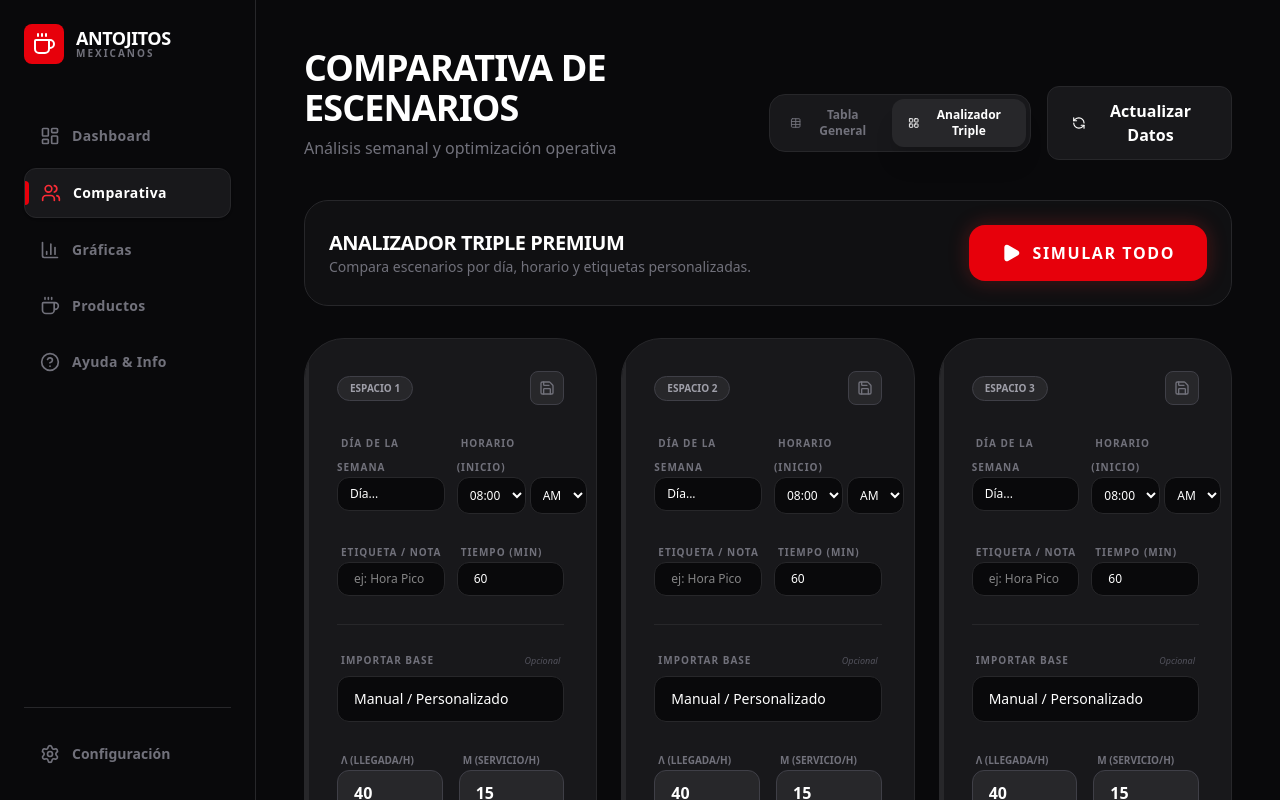
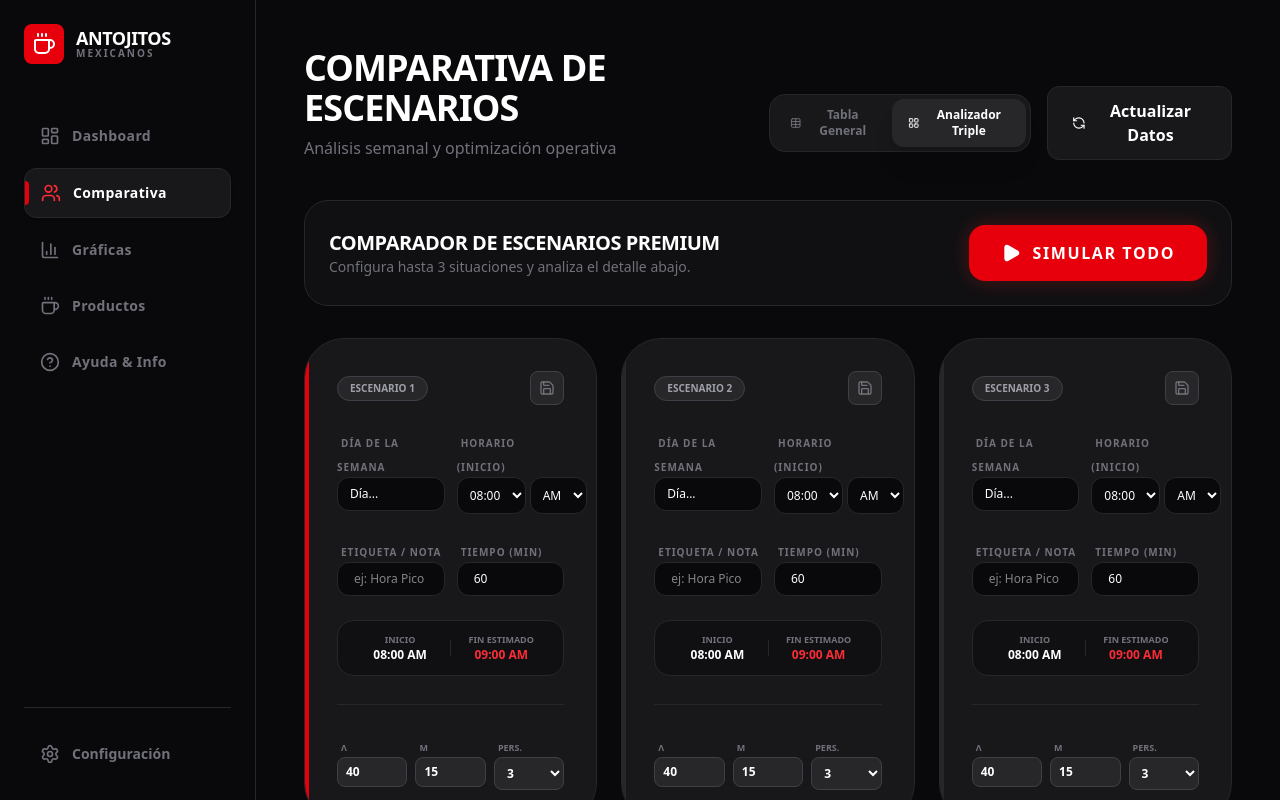
Before and after one commit to AlexLC642/AntojitosMexicanos, a Next.js app: page /comparison in a window 1280 px wide. Built offline with nearby package versions, Linux system fonts and the light colour scheme.

Commit message:
rediseño de comparativa

```diff
--- a/components/TripleComparison.tsx
+++ b/components/TripleComparison.tsx
@@ -3,7 +3,7 @@
 
 import React, { useState } from 'react';
 import { useSimulationStore } from '@/store/useSimulationStore';
-import { Play, Save, Trash2, Users, Clock, Timer, Percent, ChevronDown } from 'lucide-react';
+import { Play, Save, Clock, Timer, Percent } from 'lucide-react';
 import { cn } from '@/lib/utils';
 import { useTheme } from '@/hooks/useTheme';
 import { HourlyBreakdown } from './HourlyBreakdown';
@@ -20,6 +20,25 @@ export function TripleComparison() {
 
   const theme = useTheme();
   const [savingIndex, setSavingIndex] = useState<number | null>(null);
+  const [activeTab, setActiveTab] = useState<number>(0);
+
+  const calculateEndTime = (startHour: string, period: string, durationMin: number) => {
+    let hour = parseInt(startHour);
+    if (period === 'PM' && hour !== 12) hour += 12;
+    if (period === 'AM' && hour === 12) hour = 0;
+
+    const startMinutes = hour * 60;
+    const endMinutesTotal = startMinutes + durationMin;
+
+    let endHour = Math.floor((endMinutesTotal / 60) % 24);
+    const endMin = Math.floor(endMinutesTotal % 60);
+    const endPeriod = endHour >= 12 ? 'PM' : 'AM';
+
+    if (endHour > 12) endHour -= 12;
+    if (endHour === 0) endHour = 12;
+
+    return `${String(endHour).padStart(2, '0')}:${String(endMin).padStart(2, '0')} ${endPeriod}`;
+  };
 
   const handleSave = async (index: number) => {
     const slot = tripleScenarios[index];
@@ -42,11 +61,11 @@ export function TripleComparison() {
   const hours = Array.from({ length: 12 }, (_, i) => String(i + 1).padStart(2, '0'));
 
   return (
-    <div className="space-y-8">
+    <div className="space-y-8 pb-20">
       <div className="flex justify-between items-center bg-zinc-900/50 p-6 rounded-3xl border border-zinc-800">
         <div>
-          <h2 className="text-xl font-bold text-white uppercase tracking-tight">Analizador Triple Premium</h2>
-          <p className="text-zinc-500 text-sm">Compara escenarios por día, horario y etiquetas personalizadas.</p>
+          <h2 className="text-xl font-bold text-white uppercase tracking-tight">Comparador de Escenarios Premium</h2>
+          <p className="text-zinc-500 text-sm">Configura hasta 3 situaciones y analiza el detalle abajo.</p>
         </div>
         <button
           onClick={runTripleSimulation}
@@ -58,29 +77,29 @@ export function TripleComparison() {
           )}
         >
           <Play className={cn("h-5 w-5 fill-current", isTripleSimulating && "animate-spin")} />
-          {isTripleSimulating ? 'Simulando...' : 'Simular Todo'}
+          {isTripleSimulating ? 'Simular Todo' : 'Simular Todo'}
         </button>
       </div>
 
       <div className="grid grid-cols-1 lg:grid-cols-3 gap-6">
         {tripleScenarios.map((slot, idx) => (
           <div key={idx} className="bg-zinc-900 border border-zinc-800 rounded-[2.5rem] p-8 flex flex-col gap-6 relative overflow-hidden group">
-            <div className="absolute top-0 left-0 w-1 h-full bg-zinc-800 group-hover:bg-red-600 transition-colors" />
+            <div className={cn(
+               "absolute top-0 left-0 w-1 h-full transition-colors",
+               activeTab === idx ? "bg-red-600" : "bg-zinc-800 group-hover:bg-zinc-700"
+            )} />
 
             <div className="flex justify-between items-center">
               <span className="bg-zinc-800 text-zinc-400 text-[10px] font-black uppercase px-3 py-1 rounded-full border border-zinc-700">
-                Espacio {idx + 1}
+                Escenario {idx + 1}
               </span>
-              <div className="flex gap-2">
               <button
                 onClick={() => handleSave(idx)}
                 disabled={savingIndex === idx}
                 className="bg-zinc-800 p-2 rounded-lg text-zinc-500 hover:text-white transition-colors border border-zinc-700"
-                  title="Guardar escenario"
               >
                 <Save className="h-4 w-4" />
               </button>
-              </div>
             </div>
 
             {/* Clasificación de Escenario */}
@@ -140,146 +159,128 @@ export function TripleComparison() {
               </div>
             </div>
 
+            {/* Time Indicator */}
+            <div className="bg-zinc-950/50 p-3 rounded-2xl border border-zinc-800 flex justify-between items-center">
+               <div className="text-center flex-1">
+                  <p className="text-[9px] text-zinc-500 font-bold uppercase">Inicio</p>
+                  <p className="text-xs text-white font-black">{slot.params.hour || '08'}:00 {slot.params.period || 'AM'}</p>
+               </div>
+               <div className="h-4 w-px bg-zinc-800" />
+               <div className="text-center flex-1">
+                  <p className="text-[9px] text-zinc-500 font-bold uppercase">Fin Estimado</p>
+                  <p className="text-xs text-red-500 font-black">
+                     {calculateEndTime(slot.params.hour || '08', slot.params.period || 'AM', slot.params.duration)}
+                  </p>
+               </div>
+            </div>
+
             <div className="h-px bg-zinc-800 my-1" />
 
-            {/* Selector de Pre-sintonía */}
-            <div className="space-y-2">
-              <div className="flex justify-between items-center px-1">
-                <label className="text-zinc-500 text-[10px] font-bold uppercase tracking-widest">Importar Base</label>
-                <span className="text-[9px] text-zinc-600 italic">Opcional</span>
-              </div>
-              <select
-                onChange={(e) => {
-                  const s = scenarios.find(s => s.id === e.target.value);
-                  if (s) updateTripleScenario(idx, {
-                    ...s.params,
-                    day: s.params.day || slot.params.day,
-                    timeLabel: s.params.timeLabel || slot.params.timeLabel,
-                    customLabel: s.params.customLabel || slot.params.customLabel
-                  });
-                }}
-                className="w-full bg-zinc-950 border border-zinc-800 rounded-xl px-4 py-3 text-sm text-white font-medium focus:ring-2 focus:ring-red-600 outline-none appearance-none"
-              >
-                <option value="">Manual / Personalizado</option>
-                {scenarios.map(s => (
-                  <option key={s.id} value={s.id}>{s.name}</option>
-                ))}
-              </select>
-            </div>
-
-            {/* Inputs Manuales */}
-            <div className="grid grid-cols-2 gap-4">
-              <div className="space-y-2">
-                <label className="text-zinc-500 text-[10px] font-bold uppercase ml-1">λ (Llegada/h)</label>
+            {/* Inputs Manuales Rápidos */}
+            <div className="grid grid-cols-3 gap-2">
+              <div className="space-y-1">
+                <label className="text-zinc-500 text-[9px] font-bold uppercase ml-1">λ</label>
                 <input
                   type="number"
                   value={slot.params.lambda}
                   onChange={(e) => updateTripleScenario(idx, { lambda: Number(e.target.value) })}
-                  className="w-full bg-zinc-800 border border-zinc-700 rounded-xl px-4 py-2.5 text-white font-bold outline-none focus:border-red-600 transition-colors"
+                  className="w-full bg-zinc-800 border border-zinc-700 rounded-lg px-2 py-1.5 text-xs text-white font-bold outline-none"
                 />
               </div>
-              <div className="space-y-2">
-                <label className="text-zinc-500 text-[10px] font-bold uppercase ml-1">μ (Servicio/h)</label>
+              <div className="space-y-1">
+                <label className="text-zinc-500 text-[9px] font-bold uppercase ml-1">μ</label>
                 <input
                   type="number"
                   value={slot.params.mu}
                   onChange={(e) => updateTripleScenario(idx, { mu: Number(e.target.value) })}
-                  className="w-full bg-zinc-800 border border-zinc-700 rounded-xl px-4 py-2.5 text-white font-bold outline-none focus:border-red-600 transition-colors"
+                  className="w-full bg-zinc-800 border border-zinc-700 rounded-lg px-2 py-1.5 text-xs text-white font-bold outline-none"
                 />
+              </div>
+              <div className="space-y-1">
+                <label className="text-zinc-500 text-[9px] font-bold uppercase ml-1">Pers.</label>
+                <select
+                  value={slot.params.s}
+                  onChange={(e) => updateTripleScenario(idx, { s: Number(e.target.value) })}
+                  className="w-full bg-zinc-800 border border-zinc-700 rounded-lg px-2 py-1.5 text-xs text-white font-bold outline-none"
+                >
+                   {[1,2,3,4,5].map(v => <option key={v} value={v}>{v}</option>)}
+                </select>
               </div>
             </div>
 
-            <div className="space-y-2">
-              <label className="text-zinc-500 text-[10px] font-bold uppercase ml-1">Personal (Servidores)</label>
-              <div className="flex gap-2">
-                {[1, 2, 3, 4, 5].map(val => (
+            {/* Resumen de Resultados */}
+            {slot.result && (
+              <div className="pt-4 grid grid-cols-2 gap-3 border-t border-zinc-800">
+                 <div className="text-center">
+                    <p className="text-[9px] text-zinc-500 font-bold uppercase">Espera</p>
+                    <p className={cn("text-lg font-black", slot.result.wq > 10 ? "text-red-500" : "text-green-500")}>
+                       {slot.result.wq.toFixed(1)}m
+                    </p>
+                 </div>
+                 <div className="text-center border-l border-zinc-800">
+                    <p className="text-[9px] text-zinc-500 font-bold uppercase">Uso</p>
+                    <p className="text-lg font-black text-white">{(slot.result.utilization * 100).toFixed(0)}%</p>
+                 </div>
+              </div>
+            )}
+          </div>
+        ))}
+      </div>
+
+      {/* TABS PARA EL REPORTE DETALLADO */}
+      <div className="mt-12 space-y-6">
+         <div className="flex items-center gap-4">
+            <h3 className="text-xl font-black text-white uppercase tracking-widest">Inspección de Escenarios</h3>
+            <div className="flex-1 h-px bg-zinc-800" />
+         </div>
+
+         <div className="flex gap-4 p-1 bg-zinc-900 border border-zinc-800 rounded-2xl w-fit mx-auto shadow-2xl">
+            {tripleScenarios.map((slot, idx) => (
                <button
-                    key={val}
-                    onClick={() => updateTripleScenario(idx, { s: val })}
+                  key={idx}
+                  onClick={() => setActiveTab(idx)}
+                  disabled={!slot.result}
                   className={cn(
-                      "flex-1 py-2 rounded-lg border text-sm font-bold transition-all",
-                      slot.params.s === val
-                        ? "bg-red-600 border-red-500 text-white shadow-lg shadow-red-900/20"
-                        : "bg-zinc-800 border-zinc-700 text-zinc-500 hover:text-zinc-300"
+                     "px-8 py-3 rounded-xl text-xs font-black uppercase tracking-widest transition-all relative overflow-hidden",
+                     activeTab === idx
+                        ? "bg-red-600 text-white shadow-xl shadow-red-900/20"
+                        : "text-zinc-500 hover:text-zinc-300 disabled:opacity-30"
                   )}
                >
-                    {val}
+                  Escenario {idx + 1}
+                  {activeTab === idx && (
+                     <div className="absolute bottom-0 left-0 w-full h-1 bg-white/30" />
+                  )}
                </button>
             ))}
          </div>
+
+         {/* REPORTE A ANCHO COMPLETO */}
+         <div className="bg-zinc-900/30 border border-zinc-800 rounded-[3rem] p-10 min-h-[400px]">
+            {tripleScenarios[activeTab]?.result ? (
+               <div className="animate-in fade-in slide-in-from-bottom-6 duration-700">
+                  <div className="mb-10 text-center">
+                     <h4 className="text-3xl font-black text-white uppercase mb-2">
+                        {tripleScenarios[activeTab].params.day || 'Escenario'} | {tripleScenarios[activeTab].params.hour}:00 {tripleScenarios[activeTab].params.period}
+                     </h4>
+                     <p className="text-zinc-500 font-bold tracking-[0.2em] uppercase text-xs">
+                        {tripleScenarios[activeTab].params.customLabel || 'Análisis de flujo detallado'}
+                     </p>
                   </div>
 
-            {/* Resultados */}
-            <div className="mt-4 flex-1">
-              {slot.result ? (
-                <div className="space-y-4 animate-in fade-in slide-in-from-bottom-4 duration-500">
-                  <div className="grid grid-cols-2 gap-3">
-                    <div className="bg-zinc-800/30 p-4 rounded-2xl border border-zinc-800 group-hover:border-zinc-700 transition-colors">
-                      <div className="flex items-center gap-2 mb-1">
-                        <Clock className="h-3 w-3 text-red-500" />
-                        <span className="text-[10px] font-bold text-zinc-500 uppercase">Wq (Cola)</span>
-                      </div>
-                      <span className={cn(
-                        "text-xl font-black",
-                        slot.result.wq > 10 ? "text-red-500" : "text-green-500"
-                      )}>
-                        {slot.result.wq.toFixed(1)}m
-                      </span>
-                    </div>
-                    <div className="bg-zinc-800/30 p-4 rounded-2xl border border-zinc-800 group-hover:border-zinc-700 transition-colors">
-                      <div className="flex items-center gap-2 mb-1">
-                        <Percent className="h-3 w-3 text-zinc-500" />
-                        <span className="text-[10px] font-bold text-zinc-500 uppercase">Uso</span>
-                      </div>
-                      <span className="text-xl font-black text-white">
-                        {(slot.result.utilization * 100).toFixed(0)}%
-                      </span>
-                    </div>
-                  </div>
-
-                  {/* Hourly Breakdown */}
-                  <div className="mt-4 border-t border-zinc-800 pt-4">
                   <HourlyBreakdown
-                      clients={slot.result.clients}
-                      duration={slot.params.duration}
+                     clients={tripleScenarios[activeTab].result!.clients}
+                     duration={tripleScenarios[activeTab].params.duration}
                   />
                </div>
-
-                  <div className="bg-zinc-800/30 p-4 rounded-2xl border border-zinc-800 group-hover:border-zinc-700 transition-colors">
-                    <div className="flex justify-between items-center mb-2">
-                       <span className="text-[10px] font-bold text-zinc-500 uppercase tracking-tighter">Balance de Carga Total</span>
-                       <span className={cn(
-                          "text-[9px] font-black px-2 py-0.5 rounded-full border",
-                          slot.result.utilization > 0.9 ? "text-red-500 border-red-900/50 bg-red-950/20" :
-                          slot.result.utilization > 0.7 ? "text-orange-500 border-orange-900/50 bg-orange-950/20" :
-                          "text-green-500 border-green-900/50 bg-green-950/20"
-                       )}>
-                          {slot.result.utilization > 0.9 ? 'CRÍTICO' : slot.result.utilization > 0.7 ? 'ALTO' : 'ÓPTIMO'}
-                       </span>
-                    </div>
-                    <div className="w-full h-2 bg-zinc-950 rounded-full overflow-hidden p-[1px]">
-                      <div
-                        className={cn(
-                          "h-full transition-all duration-1000 rounded-full",
-                          slot.result.utilization > 0.9 ? "bg-red-600 shadow-[0_0_10px_rgba(220,38,38,0.5)]" : "bg-green-500 shadow-[0_0_10px_rgba(34,197,94,0.5)]"
-                        )}
-                        style={{ width: `${Math.min(100, slot.result.utilization * 100)}%` }}
-                      />
-                    </div>
-                  </div>
-                </div>
             ) : (
-                <div className="h-40 flex flex-col items-center justify-center border-2 border-dashed border-zinc-800 rounded-[2rem]">
-                  <Timer className="h-8 w-8 text-zinc-700 mb-2" />
-                  <p className="text-zinc-600 text-[10px] font-bold uppercase tracking-widest text-center px-4">
-                    Esperando simulación
-                  </p>
+               <div className="h-64 flex flex-col items-center justify-center text-zinc-700">
+                  <Play className="h-12 w-12 mb-4 opacity-20" />
+                  <p className="font-bold uppercase tracking-widest text-sm">Ejecuta la simulación para ver el reporte aquí</p>
                </div>
             )}
          </div>
       </div>
-        ))}
-      </div>
     </div>
   );
 }
```
Lines whose indentation alone changed are shown as unchanged.
